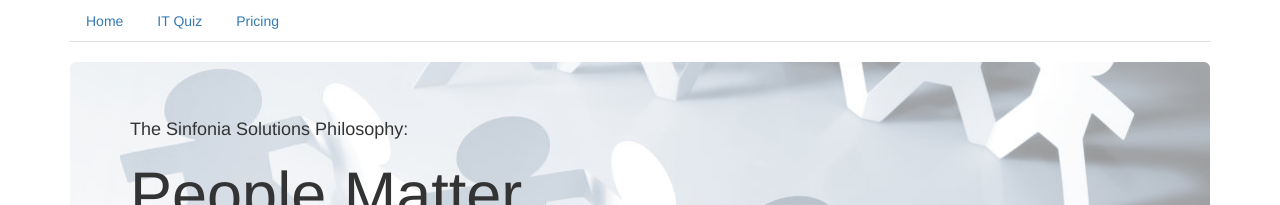
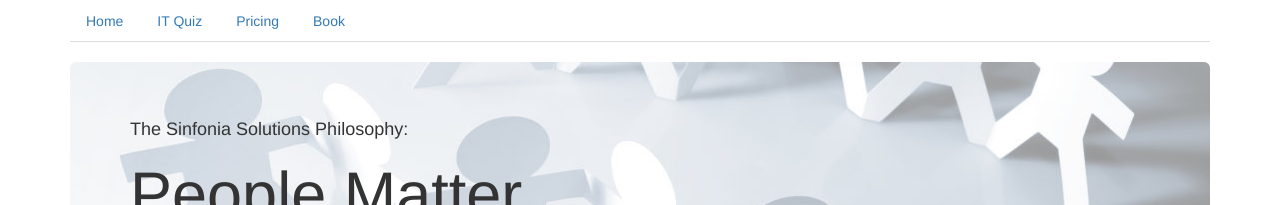
Before and after one commit to sinfoniasolutions/sinfoniasolutions.github.io, a Jekyll site: the page built from index.html, in a window 1280 px wide. Shown: the top 205 px of the page. Built offline with Jekyll 4.4.1, drawn with Linux system fonts in a browser that asks for light colours; nearby versions of some CDN libraries; Markdown is read by kramdown in place of the engine named in the settings; a script that is not in the unit is left out.

Commit message:
add book to default template

```diff
--- a/_layouts/default.html
+++ b/_layouts/default.html
@@ -1 +1 @@
-<!DOCTYPE html><html><head><meta charset="utf-8"><meta http-equiv="X-UA-Compatible" content="IE=edge,chrome=1"><meta name="viewport" content="width=device-width" initial-scale="1"><title>{{ page.title }}</title><link rel="stylesheet" href="http://netdna.bootstrapcdn.com/bootstrap/3.1.1/css/bootstrap.min.css"><link rel="stylesheet" href="/css/style.css"><link rel="stylesheet" href="/css/syntax.css"><script src="http://ajax.googleapis.com/ajax/libs/angularjs/1.2.16/angular.min.js"></script><script src="http://ajax.googleapis.com/ajax/libs/angularjs/1.2.16/angular-route.js"></script></head><body><div class="container"><ul class="nav nav-tabs"><li><a href="/">Home</a></li><li><a href="/quiz.html">IT Quiz</a></li><li><a href="/pricing.html">Pricing</a></li><!--li: a The Book--></ul></div>{{ content }}</body></html>
+<!DOCTYPE html><html><head><meta charset="utf-8"><meta http-equiv="X-UA-Compatible" content="IE=edge,chrome=1"><meta name="viewport" content="width=device-width" initial-scale="1"><title>{{ page.title }}</title><link rel="stylesheet" href="http://netdna.bootstrapcdn.com/bootstrap/3.1.1/css/bootstrap.min.css"><link rel="stylesheet" href="/css/style.css"><link rel="stylesheet" href="/css/syntax.css"><script src="http://ajax.googleapis.com/ajax/libs/angularjs/1.2.16/angular.min.js"></script><script src="http://ajax.googleapis.com/ajax/libs/angularjs/1.2.16/angular-route.js"></script></head><body><div class="container"><ul class="nav nav-tabs"><li><a href="/">Home</a></li><li><a href="/quiz.html">IT Quiz</a></li><li><a href="/pricing.html">Pricing</a></li><li><a href="/book.html">Book</a></li></ul></div>{{ content }}</body></html>
--- a/_layouts/jade/default.jade
+++ b/_layouts/jade/default.jade
@@ -16,5 +16,5 @@
         li: a(href="/") Home
         li: a(href="/quiz.html") IT Quiz
         li: a(href="/pricing.html") Pricing
-        //li: a The Book
+        li: a(href="/book.html") Book
     | {{ content }}
```
